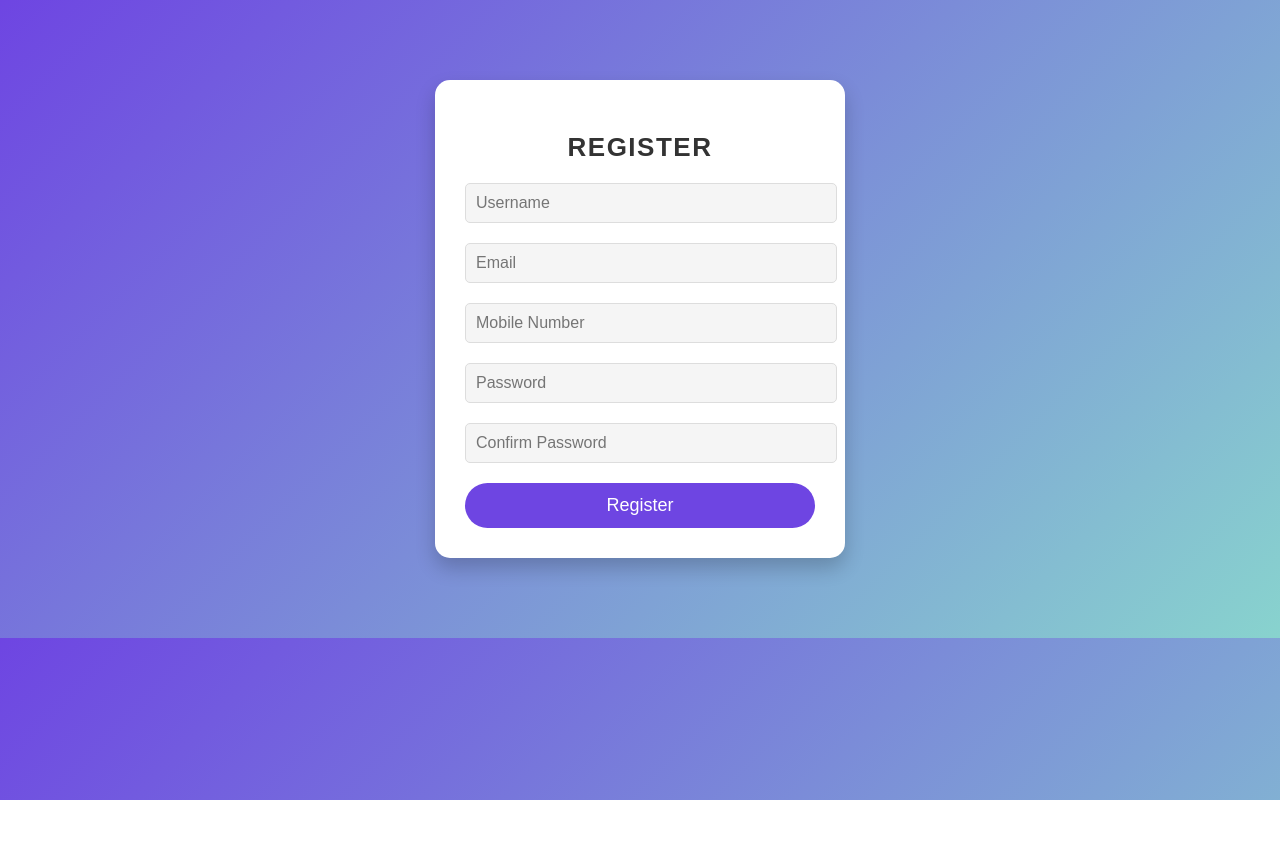
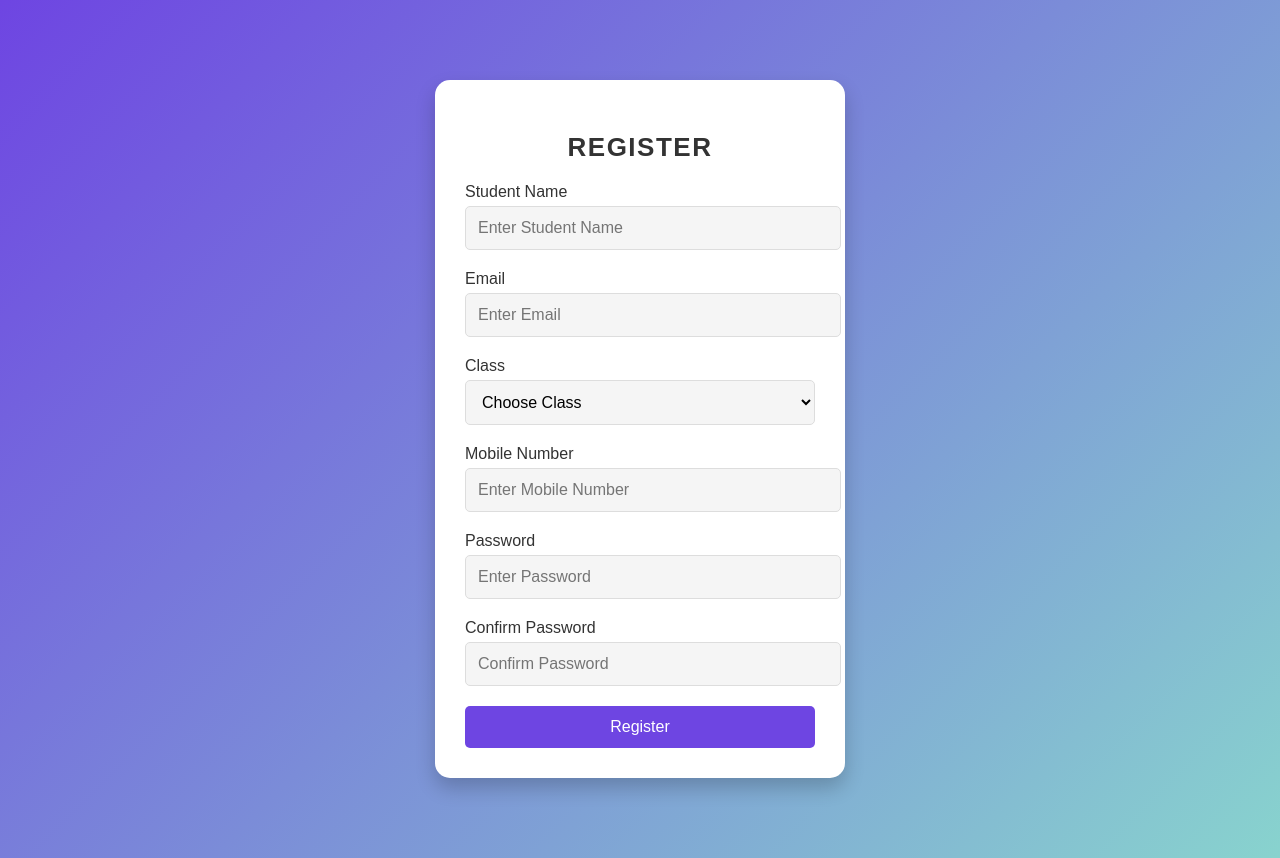
Before and after one commit to vinayakac/mcq, a React (Create React App) app in the folder webfront/: page /Register in a window 1280 px wide. Before the commit the page ends 800 px from the top, so only its background shows below. Built offline with nearby package versions, Linux system fonts and the light colour scheme.

Commit message:
student register

```diff
--- a/webfront/src/pages/Register.css
+++ b/webfront/src/pages/Register.css
@@ -6,73 +6,85 @@ body {
 }
 
 .register-container {
-  width: 350px;
-  margin: 80px auto;
-  padding: 30px;
-  background-color: #fff;
-  box-shadow: 0px 10px 20px rgba(0, 0, 0, 0.2);
-  border-radius: 15px;
-  text-align: center;
+  width: 350px; /* Fixed width for the form container */
+  margin: 80px auto; /* Center the form */
+  padding: 30px; /* Padding around the form */
+  background-color: #fff; /* Background color of the form */
+  box-shadow: 0px 10px 20px rgba(0, 0, 0, 0.2); /* Shadow effect */
+  border-radius: 15px; /* Rounded corners */
+  text-align: center; /* Center text */
 }
 
 h2 {
-  font-size: 26px;
-  margin-bottom: 20px;
-  color: #333;
-  text-transform: uppercase;
-  letter-spacing: 1.5px;
+  font-size: 26px; /* Font size for heading */
+  margin-bottom: 20px; /* Margin below heading */
+  color: #333; /* Color for heading */
+  text-transform: uppercase; /* Uppercase letters */
+  letter-spacing: 1.5px; /* Spacing between letters */
 }
 
 .form-group {
-  margin-bottom: 20px;
+  margin-bottom: 20px; /* Margin below each form group */
+  text-align: left; /* Align text to the left for labels */
 }
 
-.form-group input {
-  width: 100%;
-  padding: 10px;
-  border-radius: 5px;
-  border: 1px solid #ddd;
-  background: #f5f5f5;
-  transition: 0.3s;
-  outline: none;
-  font-size: 16px;
+.form-group label {
+  display: block; /* Ensure label takes the full width */
+  font-size: 16px; /* Uniform label size */
+  margin-bottom: 5px; /* Margin below label */
+  color: #333; /* Color for label */
 }
 
-.form-group input:focus {
-  background-color: #fff;
-  border-color: #6e45e2;
+.form-group input,
+.form-group select {
+  width: 100%; /* Full width of the parent */
+  max-width: 350px; /* Fixed max width for all inputs and select */
+  padding: 12px; /* Padding inside inputs and select */
+  border-radius: 5px; /* Rounded corners */
+  border: 1px solid #ddd; /* Light gray border */
+  background: #f5f5f5; /* Light background */
+  transition: 0.3s; /* Smooth transition */
+  outline: none; /* Removes outline on focus */
+  font-size: 16px; /* Font size */
+}
+
+.form-group input:focus,
+.form-group select:focus {
+  background-color: #fff; /* Change background on focus */
+  border-color: #6e45e2; /* Change border color on focus */
 }
 
 .input-error {
-  border-color: red;
+  border-color: red; /* Red border for error */
 }
 
 .register-button {
-  width: 100%;
-  padding: 12px;
-  border: none;
-  border-radius: 25px;
-  background-color: #6e45e2;
-  color: white;
-  font-size: 18px;
-  cursor: pointer;
-  transition: 0.3s;
+  width: 100%; /* Full width for button */
+  max-width: 350px; /* Match button width with inputs */
+  padding: 12px; /* Same padding as inputs */
+  border: none; /* No border */
+  border-radius: 5px; /* Same border radius */
+  background-color: #6e45e2; /* Primary color */
+  color: white; /* Text color */
+  font-size: 16px; /* Same font size as inputs */
+  cursor: pointer; /* Pointer cursor */
+  transition: 0.3s; /* Smooth transition */
 }
 
 .register-button:hover {
-  background-color: #5741d9;
+  background-color: #5741d9; /* Darker shade on hover */
 }
 
 .error {
-  color: red;
-  font-size: 12px;
-  margin-top: 5px;
-  text-align: left;
+  color: red; /* Error text color */
+  font-size: 12px; /* Error text size */
+  margin-top: 5px; /* Spacing above error text */
+  text-align: left; /* Left align error text */
 }
 
 @media screen and (max-width: 500px) {
   .register-container {
-    width: 90%;
-    margin: 50px auto;
+    width: 90%; /* Responsive container width */
+    margin: 50px auto; /* Center the container */
   }
 }
--- a/webfront/src/pages/Register.js
+++ b/webfront/src/pages/Register.js
@@ -2,6 +2,7 @@ import React from "react";
 import { useNavigate } from "react-router-dom";
 import { useFormik } from "formik";
 import * as Yup from "yup";
+
 import "./Register.css";
 
 const Register = () => {
@@ -9,8 +10,8 @@ const Register = () => {
 
   // Yup validation schema
   const validationSchema = Yup.object({
-    username: Yup.string()
-      .required("Username is required"),
+    studentName: Yup.string().required("Student name is required"),
+    class: Yup.string().required("Please choose a class"),
     email: Yup.string()
       .email("Invalid email format")
       .required("Email is required"),
@@ -24,20 +25,23 @@ const Register = () => {
       .matches(/(?=.*[!@#$%^&*])/, "Must contain one special character")
       .required("Password is required"),
     confirmPassword: Yup.string()
-      .oneOf([Yup.ref('password'), null], "Passwords must match")
+      .oneOf([Yup.ref("password"), null], "Passwords must match")
       .required("Confirm Password is required"),
   });
 
   // useFormik hook
   const formik = useFormik({
     initialValues: {
-      username: "",
+      studentName: "",
+      class: "",
       email: "",
       mobileNumber: "",
       password: "",
       confirmPassword: "",
     },
     validationSchema,
+    validateOnChange: true,
+    validateOnBlur: true,
     onSubmit: (values) => {
       localStorage.setItem("user", JSON.stringify(values));
       alert("Registration successful");
@@ -52,70 +56,119 @@ const Register = () => {
       <h2>Register</h2>
       <form onSubmit={formik.handleSubmit}>
         <div className="form-group">
+          <label htmlFor="studentName">Student Name</label>
           <input
             type="text"
-            name="username"
-            placeholder="Username"
-            value={formik.values.username}
+            name="studentName"
+            id="studentName"
+            placeholder="Enter Student Name"
+            value={formik.values.studentName}
             onChange={formik.handleChange}
             onBlur={formik.handleBlur}
-            className={formik.touched.username && formik.errors.username ? "input-error" : ""}
+            className={
+              formik.touched.studentName && formik.errors.studentName
+                ? "input-error"
+                : ""
+            }
           />
-          {formik.touched.username && formik.errors.username && (
-            <p className="error">{formik.errors.username}</p>
+          {formik.touched.studentName && formik.errors.studentName && (
+            <p className="error">{formik.errors.studentName}</p>
           )}
         </div>
         <div className="form-group">
+          <label htmlFor="email">Email</label>
           <input
             type="email"
             name="email"
-            placeholder="Email"
+            id="email"
+            placeholder="Enter Email"
             value={formik.values.email}
             onChange={formik.handleChange}
             onBlur={formik.handleBlur}
-            className={formik.touched.email && formik.errors.email ? "input-error" : ""}
+            className={
+              formik.touched.email && formik.errors.email ? "input-error" : ""
+            }
           />
           {formik.touched.email && formik.errors.email && (
             <p className="error">{formik.errors.email}</p>
           )}
         </div>
         <div className="form-group">
+          <label htmlFor="class">Class</label>
+          <select
+            name="class"
+            id="class"
+            value={formik.values.class}
+            onChange={formik.handleChange}
+            onBlur={formik.handleBlur}
+            className={
+              formik.touched.class && formik.errors.class ? "input-error" : ""
+            }
+          >
+            <option value="">Choose Class</option>
+            <option value="1-4">1st to 4th</option>
+            <option value="5-7">5th to 7th</option>
+            <option value="8-10">8th to 10th</option>
+          </select>
+          {formik.touched.class && formik.errors.class && (
+            <p className="error">{formik.errors.class}</p>
+          )}
+        </div>
+        <div className="form-group">
+          <label htmlFor="mobileNumber">Mobile Number</label>
           <input
             type="text"
             name="mobileNumber"
-            placeholder="Mobile Number"
+            id="mobileNumber"
+            placeholder="Enter Mobile Number"
             value={formik.values.mobileNumber}
             onChange={formik.handleChange}
             onBlur={formik.handleBlur}
-            className={formik.touched.mobileNumber && formik.errors.mobileNumber ? "input-error" : ""}
+            className={
+              formik.touched.mobileNumber && formik.errors.mobileNumber
+                ? "input-error"
+                : ""
+            }
           />
           {formik.touched.mobileNumber && formik.errors.mobileNumber && (
             <p className="error">{formik.errors.mobileNumber}</p>
           )}
         </div>
         <div className="form-group">
+          <label htmlFor="password">Password</label>
           <input
             type="password"
             name="password"
-            placeholder="Password"
+            id="password"
+            placeholder="Enter Password"
             value={formik.values.password}
             onChange={formik.handleChange}
             onBlur={formik.handleBlur}
-            className={formik.touched.password && formik.errors.password ? "input-error" : ""}
+            className={
+              formik.touched.password && formik.errors.password
+                ? "input-error"
+                : ""
+            }
           />
           {formik.touched.password && formik.errors.password && (
             <p className="error">{formik.errors.password}</p>
           )}
         </div>
         <div className="form-group">
+          <label htmlFor="confirmPassword">Confirm Password</label>
           <input
             type="password"
             name="confirmPassword"
+            id="confirmPassword"
             placeholder="Confirm Password"
             value={formik.values.confirmPassword}
             onChange={formik.handleChange}
             onBlur={formik.handleBlur}
-            className={formik.touched.confirmPassword && formik.errors.confirmPassword ? "input-error" : ""}
+            className={
+              formik.touched.confirmPassword && formik.errors.confirmPassword
+                ? "input-error"
+                : ""
+            }
           />
           {formik.touched.confirmPassword && formik.errors.confirmPassword && (
             <p className="error">{formik.errors.confirmPassword}</p>
```
Also changed, not shown: 1 other file (tests, documents, lock files or other folders).
